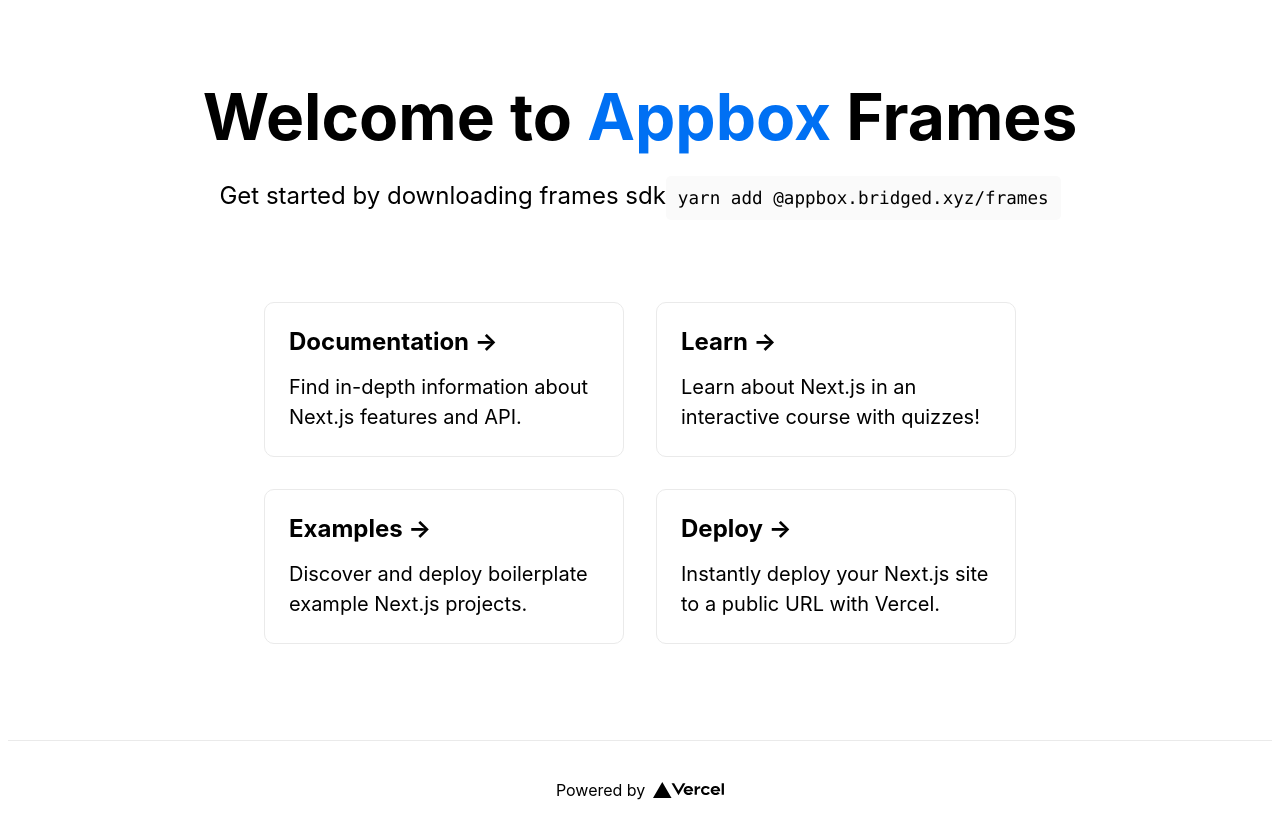
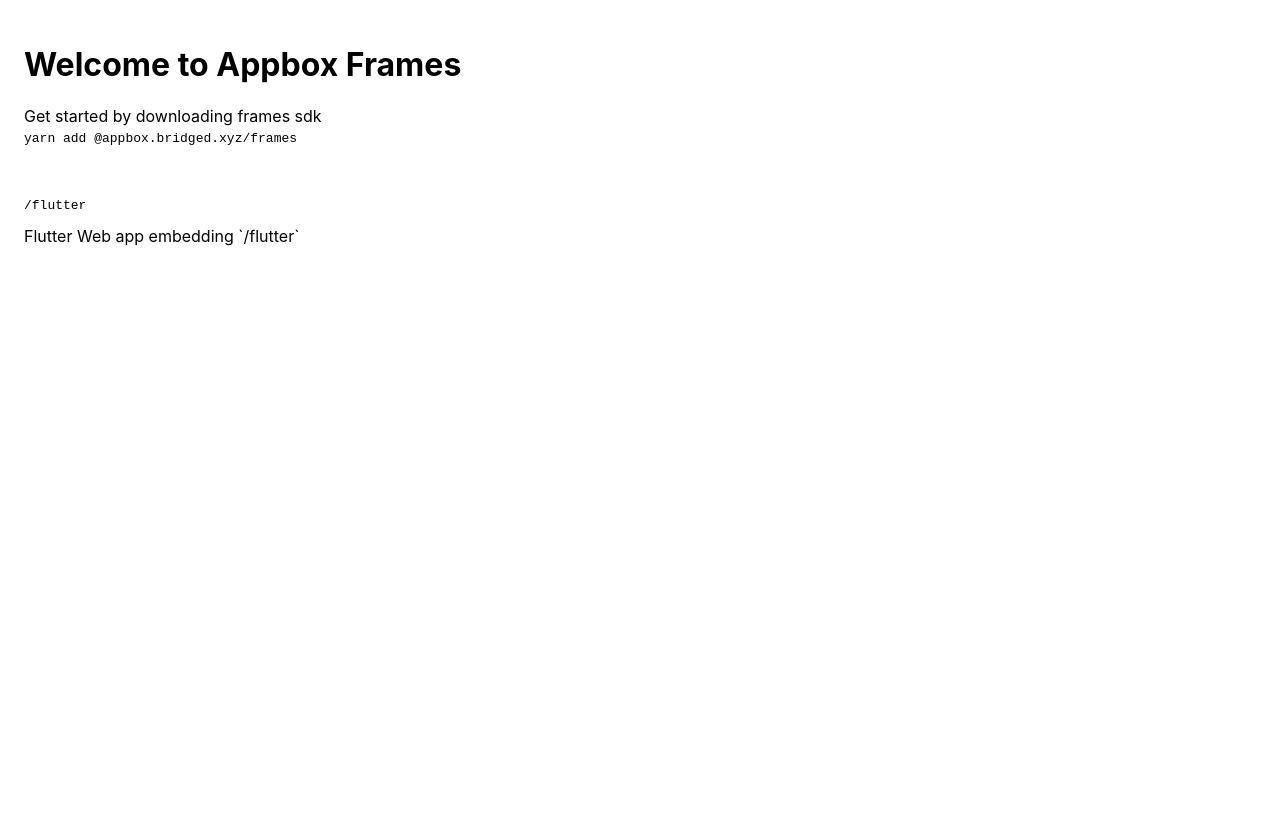
Before and after one commit to gridaco/appbox, a Next.js app in the folder packages/frames/: page / in a window 1280 px wide. After the commit the page ends 800 px from the top, so only its background shows below. Built offline with nearby package versions, Linux system fonts and the light colour scheme.

Commit message:
update error logging & quick flutter demo

```diff
--- a/packages/frames/pages/flutter.tsx
+++ b/packages/frames/pages/flutter.tsx
@@ -125,6 +125,11 @@
           compiled js. if dart is givven, frame will compile this to js and load
           the preview (you don't need to care about this part at all.).
           <br />
+          <br />
+          <h5>Example</h5>
+          <a href="https://frames-appbox.bridged.xyz/flutter/?src=https://gist.githubusercontent.com/softmarshmallow/9659717bf0a876940b65ee3cdaef0655/raw/c0f7f86bb7758bfd61b71f11e836c6935fe3d735/gist_demo_flutter.dart&mode=url&language=dart">
+            Click here for the example demo of flutter frames
+          </a>
         </p>
       </div>
     </div>
--- a/packages/frames/pages/index.js
+++ b/packages/frames/pages/index.js
@@ -1,65 +1,35 @@
-import Head from 'next/head'
-import styles from '../styles/Home.module.css'
+import Head from "next/head";
 
 export default function Home() {
   return (
-    <div className={styles.container}>
+    <div
+      style={{
+        padding: 24,
+      }}
+    >
       <Head>
         <title>Frames for Bridged Appbox</title>
         <link rel="icon" href="/favicon.ico" />
       </Head>
 
-      <main className={styles.main}>
-        <h1 className={styles.title}>
+      <main>
+        <h1>
           Welcome to <a href="https://appbox.bridged.xyz">Appbox</a> Frames
         </h1>
 
-        <p className={styles.description}>
-          Get started by downloading <a href="https://github.com/bridgedxyz/appbox">frames sdk</a>
-          <code className={styles.code}>yarn add @appbox.bridged.xyz/frames</code>
+        <p>
+          Get started by downloading{" "}
+          <a href="https://github.com/bridgedxyz/appbox">frames sdk</a>
+          <br />
+          <code>yarn add @appbox.bridged.xyz/frames</code>
         </p>
-
-        <div className={styles.grid}>
-          <a href="https://nextjs.org/docs" className={styles.card}>
-            <h3>Documentation &rarr;</h3>
-            <p>Find in-depth information about Next.js features and API.</p>
+        <br />
+        <p>
+          <a href="/flutter">
+            <pre>/flutter</pre> Flutter Web app embedding `/flutter`
           </a>
-
-          <a href="https://nextjs.org/learn" className={styles.card}>
-            <h3>Learn &rarr;</h3>
-            <p>Learn about Next.js in an interactive course with quizzes!</p>
-          </a>
-
-          <a
-            href="https://github.com/vercel/next.js/tree/master/examples"
-            className={styles.card}
-          >
-            <h3>Examples &rarr;</h3>
-            <p>Discover and deploy boilerplate example Next.js projects.</p>
-          </a>
-
-          <a
-            href="https://vercel.com/new?utm_source=create-next-app&utm_medium=default-template&utm_campaign=create-next-app"
-            className={styles.card}
-          >
-            <h3>Deploy &rarr;</h3>
-            <p>
-              Instantly deploy your Next.js site to a public URL with Vercel.
-            </p>
-          </a>
-        </div>
+        </p>
       </main>
-
-      <footer className={styles.footer}>
-        <a
-          href="https://vercel.com?utm_source=create-next-app&utm_medium=default-template&utm_campaign=create-next-app"
-          target="_blank"
-          rel="noopener noreferrer"
-        >
-          Powered by{' '}
-          <img src="/vercel.svg" alt="Vercel Logo" className={styles.logo} />
-        </a>
-      </footer>
     </div>
-  )
+  );
 }
--- a/packages/frames/styles/Home.module.css
+++ /dev/null
@@ -1,122 +0,0 @@
-.container {
-  min-height: 100vh;
-  padding: 0 0.5rem;
-  display: flex;
-  flex-direction: column;
-  justify-content: center;
-  align-items: center;
-}
-
-.main {
-  padding: 5rem 0;
-  flex: 1;
-  display: flex;
-  flex-direction: column;
-  justify-content: center;
-  align-items: center;
-}
-
-.footer {
-  width: 100%;
-  height: 100px;
-  border-top: 1px solid #eaeaea;
-  display: flex;
-  justify-content: center;
-  align-items: center;
-}
-
-.footer img {
-  margin-left: 0.5rem;
-}
-
-.footer a {
-  display: flex;
-  justify-content: center;
-  align-items: center;
-}
-
-.title a {
-  color: #0070f3;
-  text-decoration: none;
-}
-
-.title a:hover,
-.title a:focus,
-.title a:active {
-  text-decoration: underline;
-}
-
-.title {
-  margin: 0;
-  line-height: 1.15;
-  font-size: 4rem;
-}
-
-.title,
-.description {
-  text-align: center;
-}
-
-.description {
-  line-height: 1.5;
-  font-size: 1.5rem;
-}
-
-.code {
-  background: #fafafa;
-  border-radius: 5px;
-  padding: 0.75rem;
-  font-size: 1.1rem;
-  font-family: Menlo, Monaco, Lucida Console, Liberation Mono, DejaVu Sans Mono,
-    Bitstream Vera Sans Mono, Courier New, monospace;
-}
-
-.grid {
-  display: flex;
-  align-items: center;
-  justify-content: center;
-  flex-wrap: wrap;
-  max-width: 800px;
-  margin-top: 3rem;
-}
-
-.card {
-  margin: 1rem;
-  flex-basis: 45%;
-  padding: 1.5rem;
-  text-align: left;
-  color: inherit;
-  text-decoration: none;
-  border: 1px solid #eaeaea;
-  border-radius: 10px;
-  transition: color 0.15s ease, border-color 0.15s ease;
-}
-
-.card:hover,
-.card:focus,
-.card:active {
-  color: #0070f3;
-  border-color: #0070f3;
-}
-
-.card h3 {
-  margin: 0 0 1rem 0;
-  font-size: 1.5rem;
-}
-
-.card p {
-  margin: 0;
-  font-size: 1.25rem;
-  line-height: 1.5;
-}
-
-.logo {
-  height: 1em;
-}
-
-@media (max-width: 600px) {
-  .grid {
-    width: 100%;
-    flex-direction: column;
-  }
-}
```
